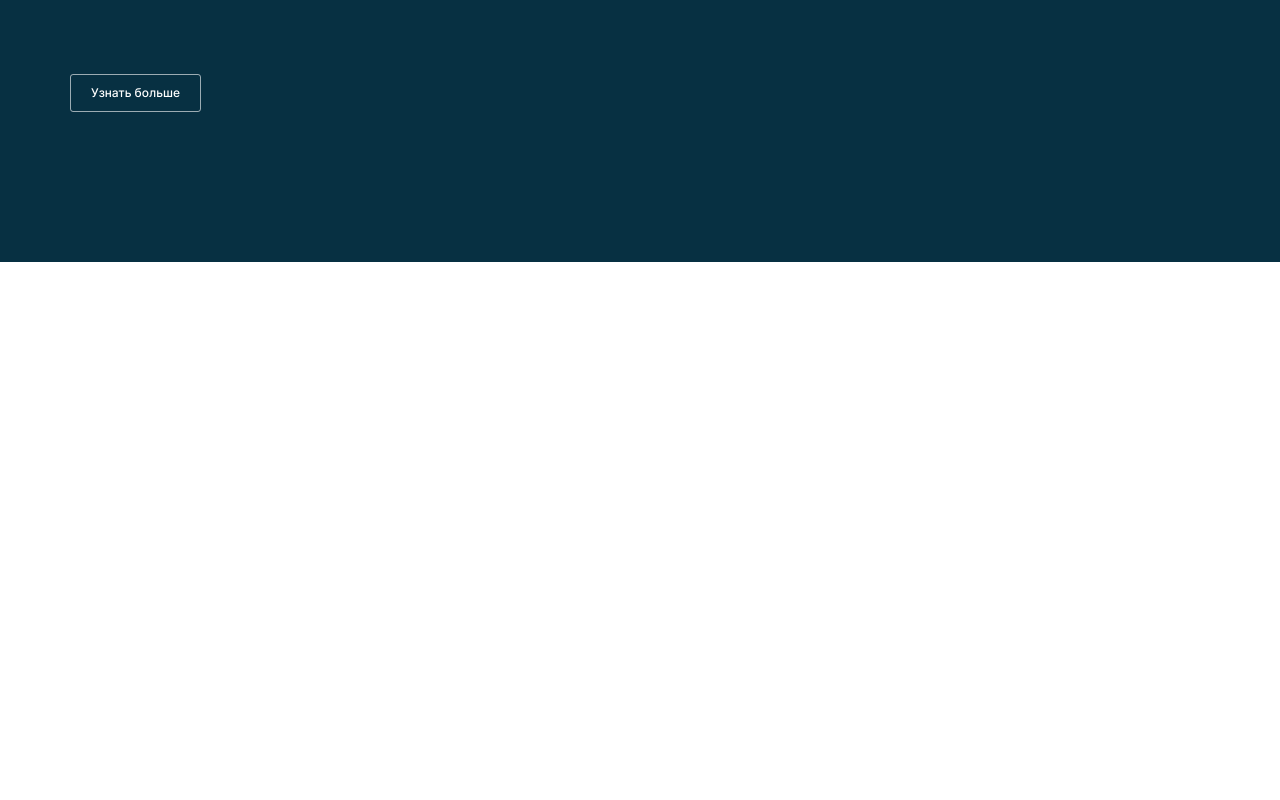
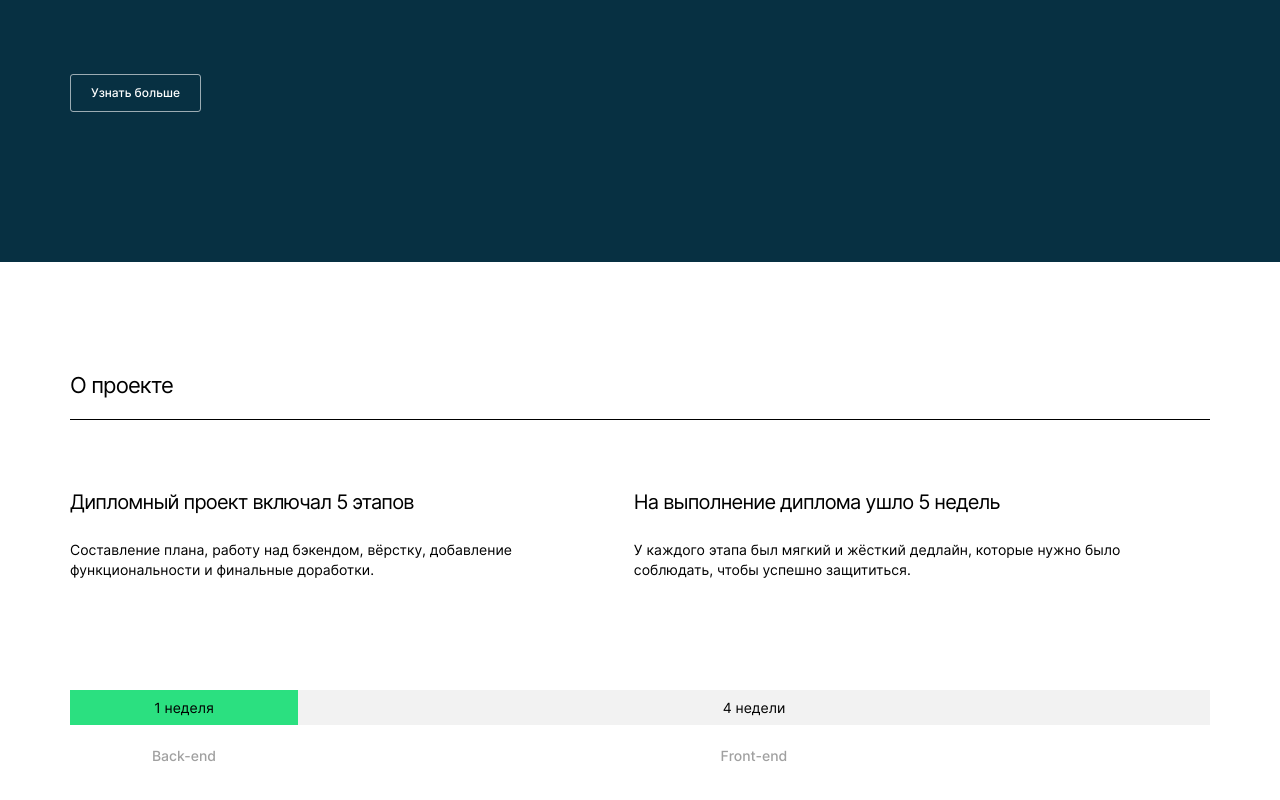
Before and after one commit to innadobrynina/movies-explorer-frontend, a React (Create React App) app: page / in a window 1280 px wide. Shown: the part 458-1258 px from the top of the page. Before the commit the page ends 800 px from the top, so only its background shows below. Built offline with nearby package versions, Linux system fonts and the light colour scheme.

Commit message:
aboutProject

```diff
--- a/src/components/AboutProject/AboutProject.css
+++ b/src/components/AboutProject/AboutProject.css
@@ -0,0 +1,135 @@
+.about-project {
+    background: #FFFFFF;
+}
+.about-project__container{
+    box-sizing: border-box;
+    max-width: 100%;
+    padding: 110px 70px;
+}
+.about-project__title{
+    font-weight: normal;
+    font-size: 22px;
+    line-height: 27px;
+    letter-spacing: -0.04em;
+    color: #000000;
+    border-bottom: 1px solid #000000;
+    margin: 0 0 70px;
+    padding-bottom: 20px;
+}
+.about-project__info{
+    box-sizing: border-box;
+    padding: 0;
+    display: flex;
+    margin-bottom: 110px;
+}
+.about-project__column {
+    margin: 0 40px 0 0;
+    flex-direction: column;
+}
+.about-project__column-title{
+    font-weight: normal;
+    font-size: 20px;
+    line-height: 24px;
+    letter-spacing: -0.04em;
+    color: #000000;
+    margin: 0;
+}
+.about-project__column-text{
+    font-weight: normal;
+    font-size: 14px;
+    line-height: 20px;
+    color: #000000;
+    margin: 26px auto 0;
+}
+.about-project__time{
+    box-sizing: border-box;
+    margin: 0;
+    padding: 0;
+}
+.about-project__part{
+    box-sizing: border-box;
+    display: inline-block;
+    margin: 0;
+    padding: 9px 0;
+    font-size: 14px;
+    line-height: 17px;
+    text-align: center;
+}
+.about-project__part_back{
+    color: #000000;
+    background-color: #2BE080;
+    width: 20%;
+}
+.about-project__part_front{
+    color: #000000;
+    background-color: #F2F2F2;
+    width: 80%;
+}
+.about-project__caption {
+    box-sizing: border-box;
+    display: inline-block;
+    margin: 23px 0 0 0;
+    padding: 0;
+    font-weight: 500;
+    font-size: 14px;
+    line-height: 1.2;
+    text-align: center;
+    color: #A0A0A0;
+}
+
+.about-project__caption_back {
+    width: 20%;
+  }
+
+  .about-project__caption_front {
+    width: 80%;
+  }
+
+  @media screen and (max-width: 1000px) {
+    .about-project__container {
+      padding: 90px 50px;
+    }
+
+    .about-project__column-text{
+        font-size: 12px;
+        line-height: 18px;
+        margin: 22px auto 0;
+    }
+  }
+
+  @media screen and (max-width: 425px) {
+    .about-project__container {
+      padding: 215px 18px 0;
+    }
+
+    .about-project__title{
+        font-size: 18px;
+        line-height: 22px;
+        border-bottom: 1px solid #000000;
+        margin: 0 0 60px;
+        padding-bottom: 28px;
+    }
+    .about-project__info{
+        flex-direction: column;
+        margin: 0;
+    }
+    .about-project__column {
+        margin: 0 0 43px 0;
+        flex-direction: column;
+    }
+
+    .about-project__column-title{
+        font-size: 18px;
+        line-height: 22px;
+        margin-bottom: 16px;
+    }
+    .about-project__column-text{
+        font-size: 11px;
+        line-height: 16px;
+        margin: 0;
+    }
+
+    .about-project__time {
+        display: none;
+    }
+}
--- a/src/components/AboutProject/AboutProject.js
+++ b/src/components/AboutProject/AboutProject.js
@@ -0,0 +1,29 @@
+import './AboutProject.css';
+
+function AboutProject() {
+    return (
+      <section className="about-project">
+          <div className="about-project__container">
+              <h2 className="about-project__title">О проекте</h2>
+              <div className="about-project__info">
+                <div className="about-project__column">
+                    <h3 className="about-project__column-title">Дипломный проект включал 5 этапов</h3>
+                    <p className="about-project__column-text">Составление плана, работу над бэкендом, вёрстку, добавление функциональности и финальные доработки.</p>
+                </div>
+                <div className="about-project__column">
+                    <h3 className="about-project__column-title">На выполнение диплома ушло 5 недель</h3>
+                    <p className="about-project__column-text">У каждого этапа был мягкий и жёсткий дедлайн, которые нужно было соблюдать, чтобы успешно защититься.</p>
+                </div>
+              </div>
+              <div className="about-project__time">
+                <div className="about-project__part about-project__part_back">1 неделя</div>
+                <div className="about-project__part about-project__part_front">4 недели</div>
+                <div className="about-project__caption about-project__caption_back">Back-end</div>
+                <div className="about-project__caption about-project__caption_front">Front-end</div>
+              </div>
+          </div>
+      </section>
+    );
+  }
+
+  export default AboutProject;
--- a/src/components/App/App.js
+++ b/src/components/App/App.js
@@ -2,12 +2,14 @@ import React from 'react';
 import './App.css';
 import Header from '../Header/Header';
 import Promo from '../Promo/Promo';
+import AboutProject from '../AboutProject/AboutProject';
 
 function App() {
   return (
     <>
       <Header />
       <Promo />
+      <AboutProject />
     </>
   );
 }
```
